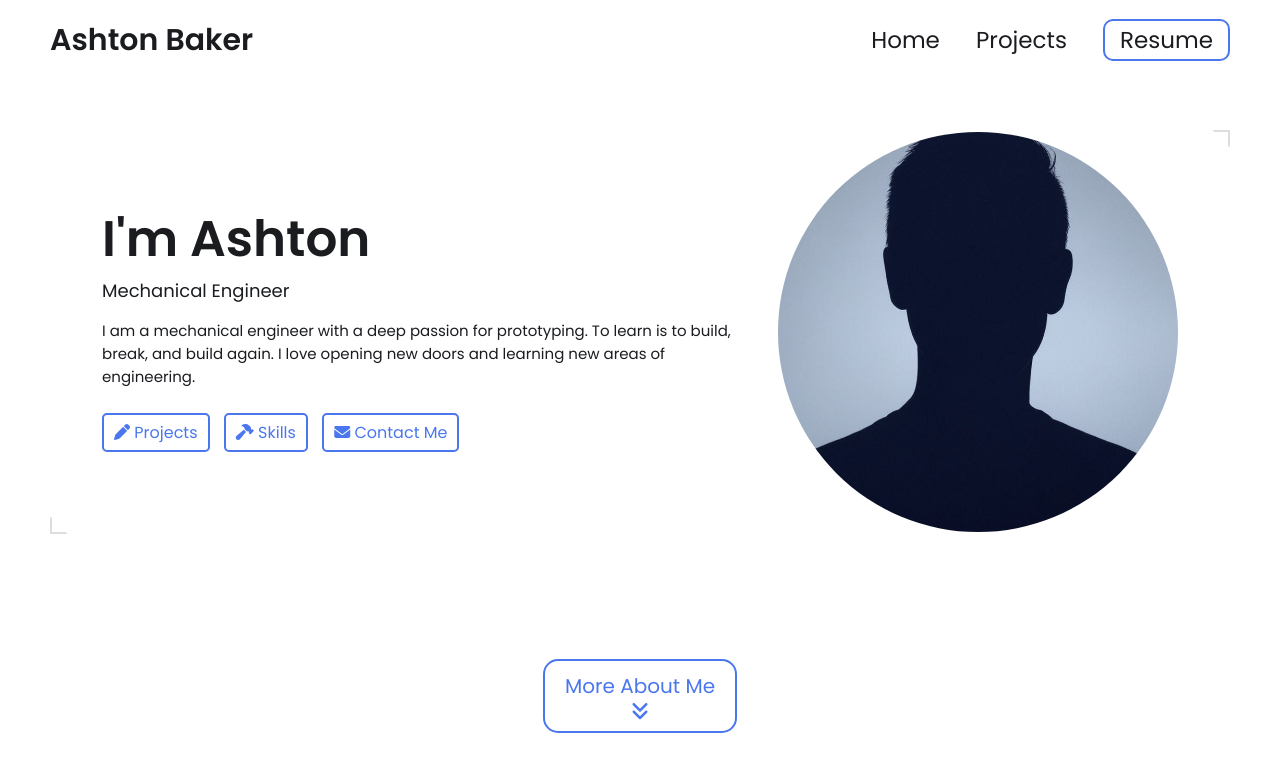
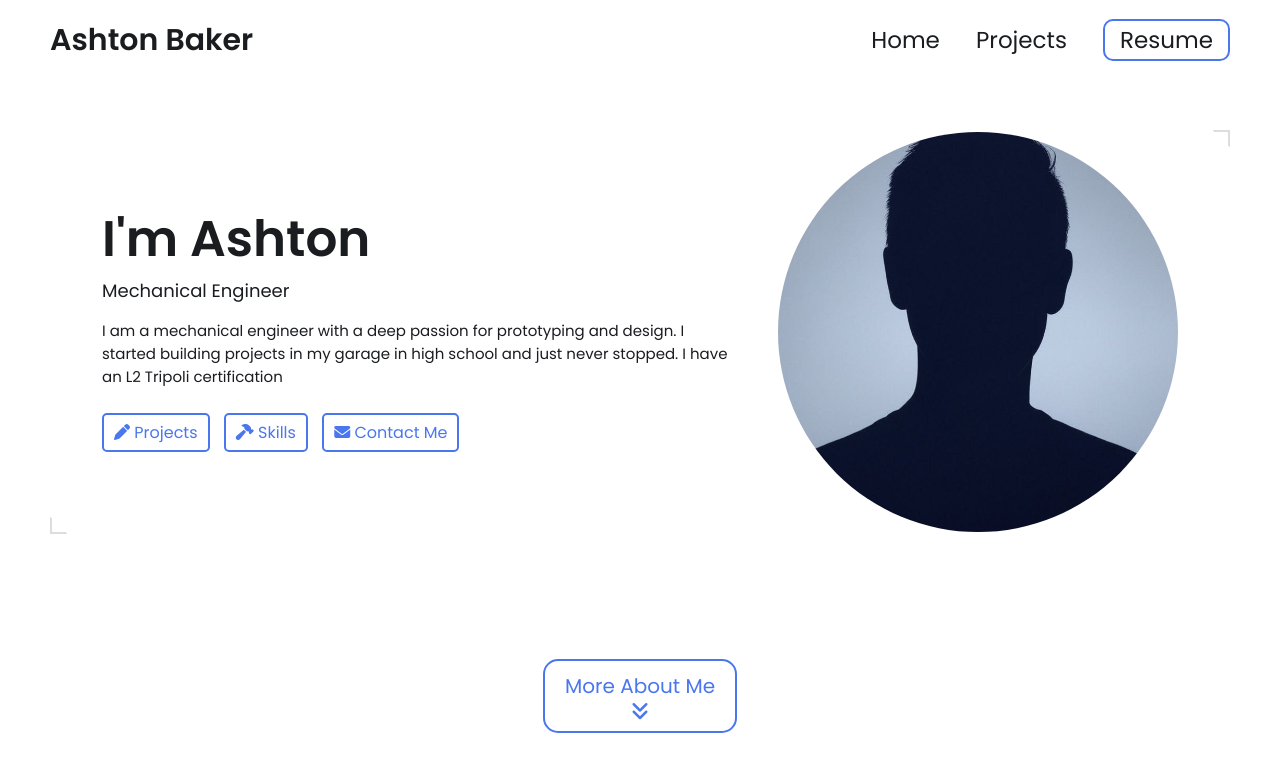
Before and after one commit to UnmagicMissile/UnmagicMissile.github.io, a Jekyll site: the page built from index.html, in a window 1280 px wide and 900 px high. Shown: the top 772 px of the window. Built offline with Jekyll 4.4.1, drawn with Linux system fonts in a browser that asks for light colours; some of the changed text lies outside the part shown.

Commit message:
Update _config.yml

```diff
--- a/_config.yml
+++ b/_config.yml
@@ -15,7 +15,7 @@ title: Ashton Baker's Portfolio # This is what shows up in the tab of the browse
 name: Ashton Baker
 headline: Mechanical Engineer
 description: >- # dont remove this line. this will ignore all new lines until the next section
-  I am a mechanical engineer with a deep passion for prototyping. To learn is to build, break, and build again. I love opening new doors and learning new areas of engineering.
+  I am a mechanical engineer with a deep passion for prototyping and design. I started building projects in my garage in high school and just never stopped. I have an L2 Tripoli certification
 
 # Place your profile image in /assets/images/profile-image/folder and edit the file name
 profile_image: ./assets/images/profile-image/avatar.jpeg
@@ -29,7 +29,7 @@ resume-url: ./assets/resume/resume.pdf
 # Set up external links - this will show up as small icons next to your name.
 
 external-links:    # input only your own url slug. The icons with missing entries will not appear.
-  linkedin:     # https://www.linkedin.com/in/{your url slug}
+  linkedin:     # https://www.linkedin.com/in/ashtonmbaker/
   github:    # https://github.com/{your url slug}
   stackoverflow:      # https://stackoverflow.com/users/{your url slug}
   medium:            # https://medium.com/@{your url slug}
@@ -46,7 +46,7 @@ skills:
   - category: 3D Modeling
     tools:
     - Solidworks
-    - Creo Parametric
+    - PTC Creo
     - Fusion 360 (Autodesk)
     - Inventor (Autodesk)
     - Onshape
@@ -66,7 +66,7 @@ skills:
     - Raspberry Pi
     - Breadboarding
     - Perfboarding
-    - KiCad
+    - KiCAD
   - category: Problem Solving / Risk Management
     tools:
     - Root Cause Analysis (e.g., 5 Whys, Fishbone Diagram)
```
